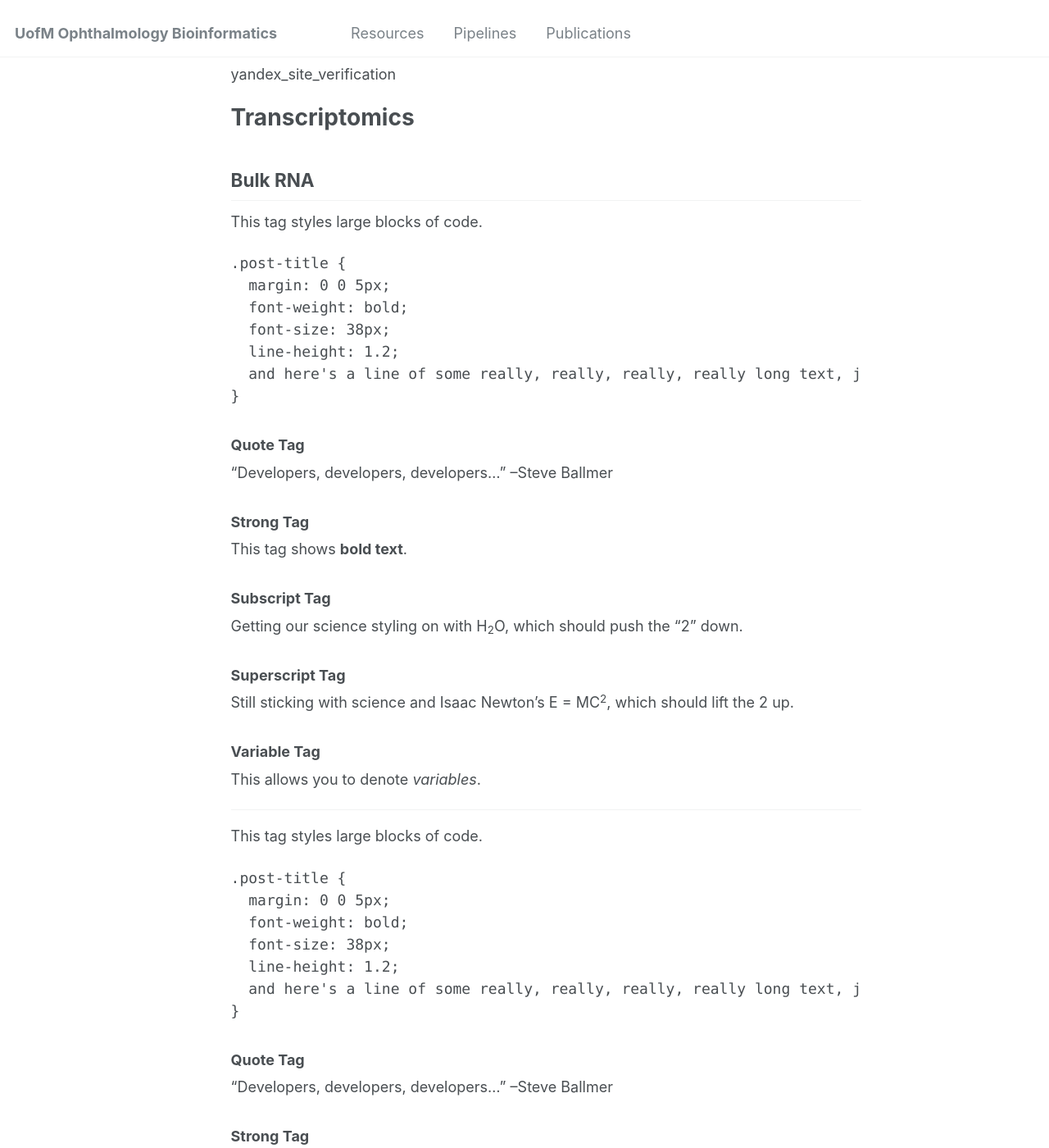
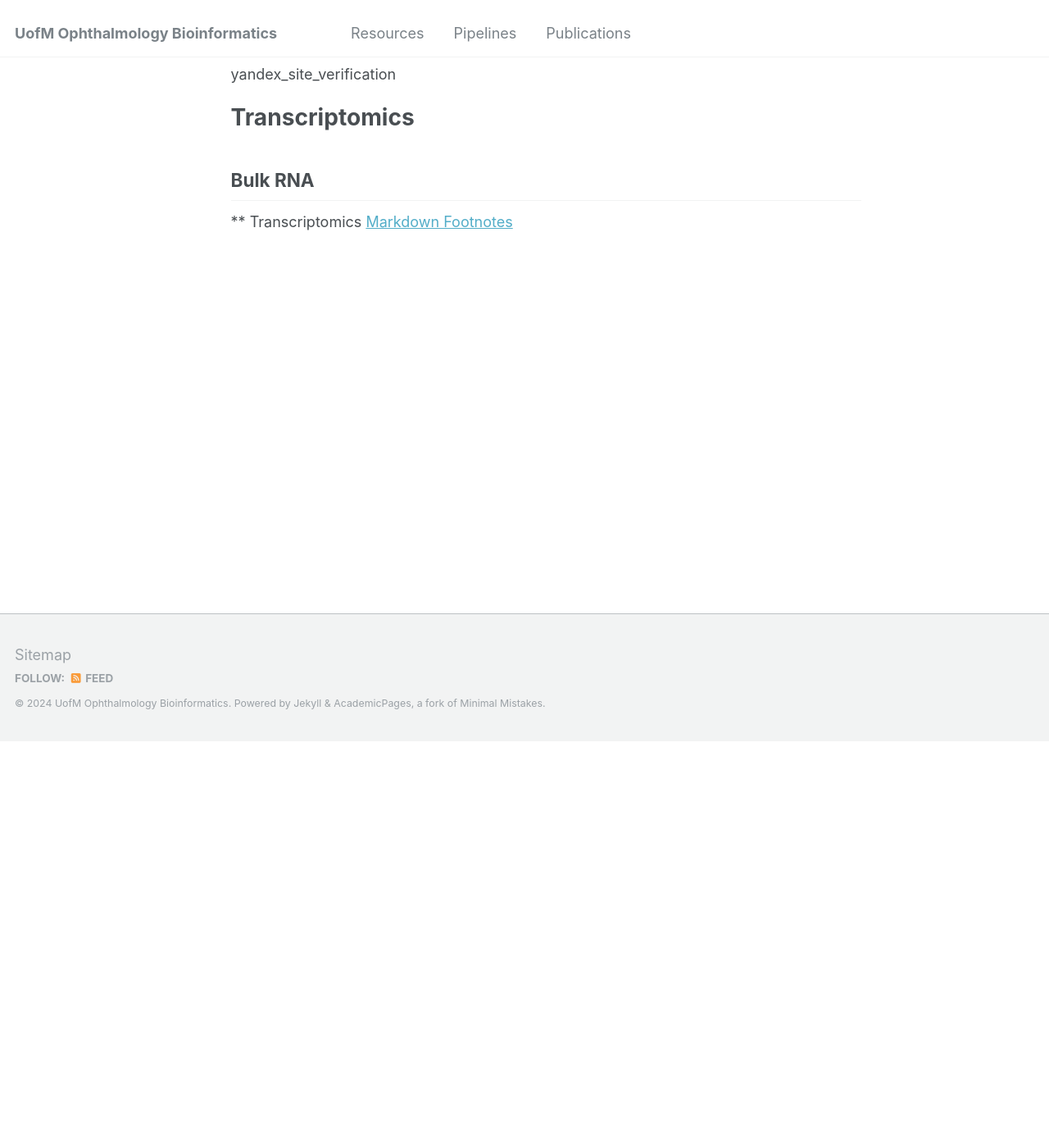
Before and after one commit to UofM-Ophthalmology/UofM-Ophthalmology.github.io, a Jekyll site: the page built from _pages/pipelines.md, in a window 1280 px wide and 1400 px high, scrolled down 496 px. Shown: the whole window at 82% size. Built offline with Jekyll 4.4.1, drawn with Linux system fonts in a browser that asks for light colours; some of the changed text lies outside the part shown.

Commit message:
looking back

```diff
--- a/_pages/pipelines.md
+++ b/_pages/pipelines.md
@@ -13,7 +13,7 @@ The below will primarily discuss working with data generated by the [UofM Advanc
 
 * TOC
 
-** Transcriptomics <a href="#Transcriptomics">Markdown Footnotes</a>
+** Transcriptomics <a href="#transcriptomics">Markdown Footnotes</a>
 
 sdf
 
@@ -35,70 +35,19 @@ yandex_site_verification
 ## Bulk RNA
 
 
-This tag styles large blocks of code.
 
-<pre>
-.post-title {
-  margin: 0 0 5px;
-  font-weight: bold;
-  font-size: 38px;
-  line-height: 1.2;
-  and here's a line of some really, really, really, really long text, just to see how the PRE tag handles it and to find out how it overflows;
-}
-</pre>
 
-### Quote Tag
 
-<q>Developers, developers, developers&#8230;</q> &#8211;Steve Ballmer
 
-### Strong Tag
 
-This tag shows **bold text**.
 
-### Subscript Tag
 
-Getting our science styling on with H<sub>2</sub>O, which should push the "2" down.
 
-### Superscript Tag
 
-Still sticking with science and Isaac Newton's E = MC<sup>2</sup>, which should lift the 2 up.
 
-### Variable Tag
 
-This allows you to denote <var>variables</var>.
 
-***
 
-This tag styles large blocks of code.
 
-<pre>
-.post-title {
-  margin: 0 0 5px;
-  font-weight: bold;
-  font-size: 38px;
-  line-height: 1.2;
-  and here's a line of some really, really, really, really long text, just to see how the PRE tag handles it and to find out how it overflows;
-}
-</pre>
 
-### Quote Tag
-
-<q>Developers, developers, developers&#8230;</q> &#8211;Steve Ballmer
-
-### Strong Tag
-
-This tag shows **bold text**.
-
-### Subscript Tag
-
-Getting our science styling on with H<sub>2</sub>O, which should push the "2" down.
-
-### Superscript Tag
-
-Still sticking with science and Isaac Newton's E = MC<sup>2</sup>, which should lift the 2 up.
-
-### Variable Tag
-
-This allows you to denote <var>variables</var>.
-
-***
+** Transcriptomics <a href="#transcriptomics">Markdown Footnotes</a>
```
